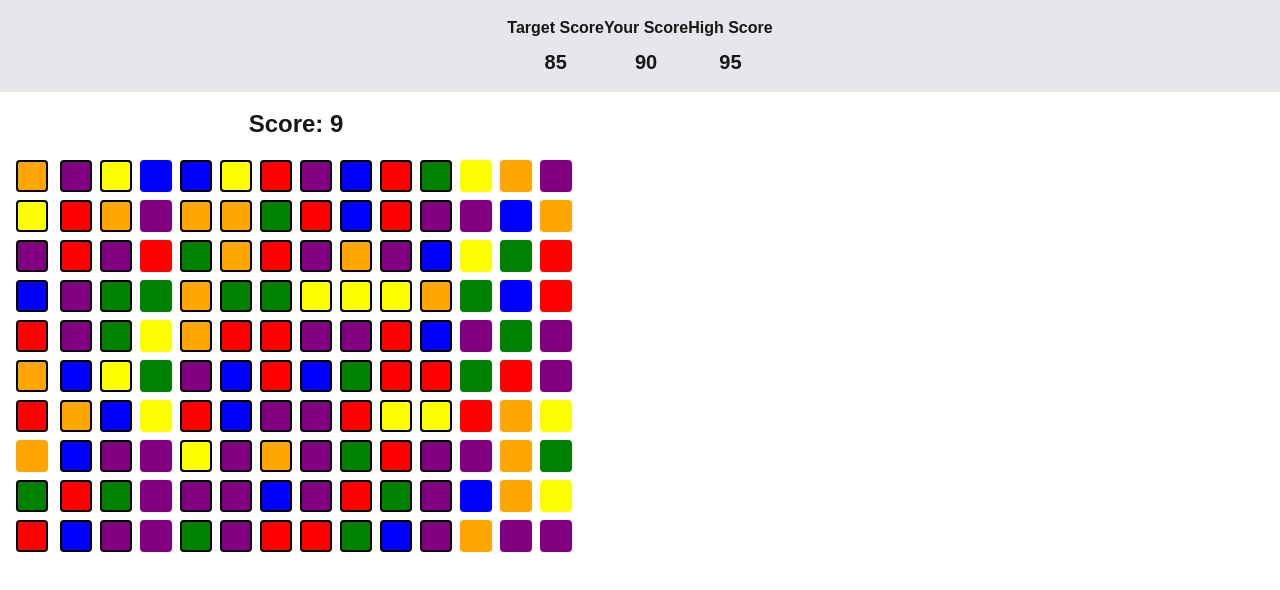
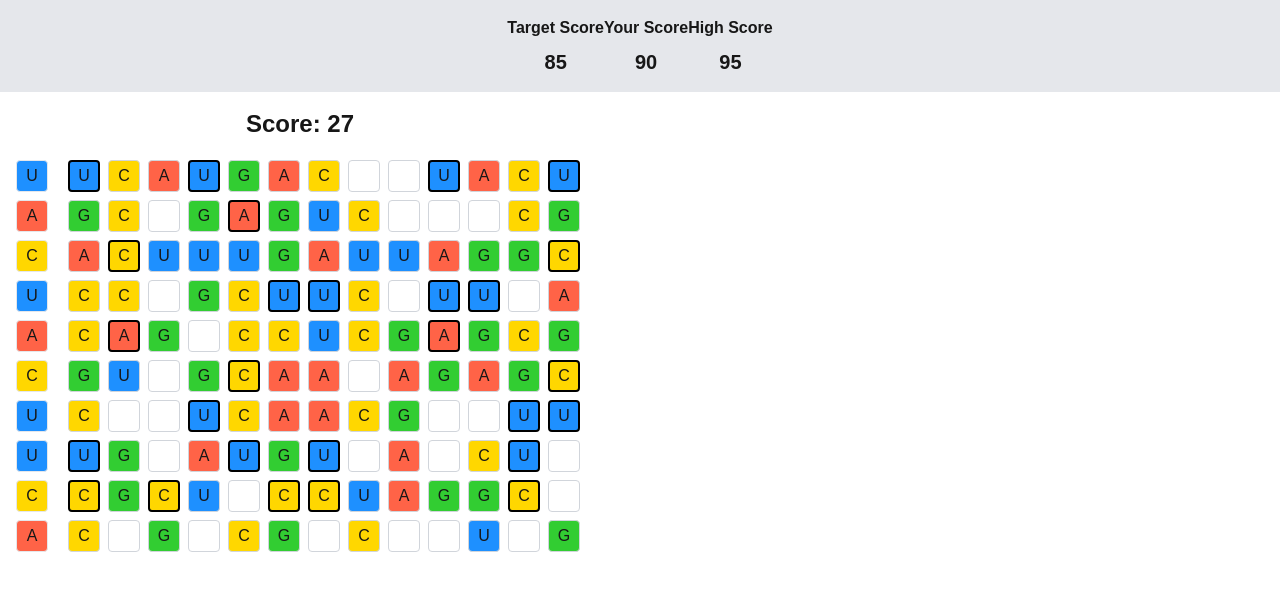
Before and after one commit to caoyang2002/sort-cat, a Next.js app in the folder science/: page / in a window 1280 px wide. Shown: the top 590 px of the page. Built offline with nearby package versions, Linux system fonts and the light colour scheme.

Commit message:
fix some bugs and perf style

```diff
--- a/science/components/PlayArea.tsx
+++ b/science/components/PlayArea.tsx
@@ -1,100 +1,89 @@
 "use client";
 
 import React, { useState, useCallback, useEffect } from "react";
+import {
+  calculateScore,
+  generateRandomBoard,
+  generateRandomTarget,
+  matchBoard,
+} from "./tool/logic";
+import { BASE_COLORS } from "@/model/base";
 
-const COLORS = ["white", "red", "blue", "green", "yellow", "purple", "orange"];
 const ROWS = 10;
 const COLS = 13;
+
 const ColorMatrixGame = () => {
-  const [task, setTask] = useState(
-    Array(ROWS)
-      .fill(0)
-      .map(() => Math.floor(Math.random() * 6) + 1)
+  const [targets, setTargets] = useState<string[]>([]);
+  const [board, setBoard] = useState<string[][]>([]);
+  const [score, setScore] = useState(0);
+  const [matchResult, setMatchResult] = useState<number[][]>(
+    Array(ROWS).fill(Array(COLS).fill(0))
   );
-  const [matrix, setMatrix] = useState(
-    Array(ROWS)
-      .fill(0)
-      .map(() =>
-        Array(COLS)
-          .fill(0)
-          .map(() => Math.floor(Math.random() * 6) + 1)
-      )
-  );
-  const [score, setScore] = useState(0);
-  const [highlightedColumns, setHighlightedColumns] = useState([]);
 
-  const calculateScore = useCallback(() => {
-    let newScore = 0;
-    const newHighlightedColumns = [];
+  // 初始化随机 targets 和 board
+  useEffect(() => {
+    setTargets([generateRandomTarget(ROWS)]);
+    setBoard(generateRandomBoard(ROWS, COLS));
+  }, []);
 
-    for (let j = 0; j < task.length; j++) {
-      let columnMatch = false;
-      for (let i = 0; i < matrix.length; i++) {
-        if (matrix[i][j] === task[j]) {
-          newScore++;
-          columnMatch = true;
-          break;
-        }
-      }
-      if (columnMatch) {
-        newHighlightedColumns.push(j);
-      }
-    }
-
-    setScore(newScore);
-    setHighlightedColumns(newHighlightedColumns);
-  }, [task, matrix]);
+  const calculateAndUpdateScore = useCallback(() => {
+    const result = matchBoard(board, targets);
+    setMatchResult(result);
+    setScore(calculateScore(result));
+  }, [board, targets]);
 
   useEffect(() => {
-    calculateScore();
-  }, [calculateScore]);
+    if (board.length > 0 && targets.length > 0) {
+      calculateAndUpdateScore();
+    }
+  }, [calculateAndUpdateScore, board, targets]);
 
   const handleCellClick = useCallback(
     (rowIndex: number, colIndex: number) => {
-      const newMatrix = [...matrix];
+      const newBoard = board.map((row) => [...row]);
       for (let i = 0; i < rowIndex; i++) {
-        newMatrix[i][colIndex] = newMatrix[i + 1][colIndex];
+        newBoard[i][colIndex] = newBoard[i + 1][colIndex];
       }
-      newMatrix[rowIndex][colIndex] = 0;
-      setMatrix(newMatrix);
-      calculateScore();
+      newBoard[rowIndex][colIndex] = "#";
+      setBoard(newBoard);
+      calculateAndUpdateScore();
     },
-    [matrix, calculateScore]
+    [board, calculateAndUpdateScore]
   );
 
   return (
     <div className="flex flex-col items-center p-4">
       <div className="text-2xl font-bold mb-4">Score: {score}</div>
       <div className="flex">
-        {/* side bar */}
-        <div className="mr-2 flex flex-col-reverse">
-          {task.map((color, index) => (
+        {/* Targets side bar */}
+        <div className="mr-4 flex flex-col">
+          {board.map((_, rowIndex) => (
             <div
-              key={index}
-              className={`w-8 h-8 ${
-                highlightedColumns.includes(index)
-                  ? "border-2 border-black rounded"
-                  : "rounded"
-              } my-1`}
-              style={{ backgroundColor: COLORS[color] }}
-            />
+              key={`target-${rowIndex}`}
+              className="w-8 h-8 border rounded my-1 flex items-center justify-center bg-gray-200"
+              style={{ backgroundColor: BASE_COLORS[targets[0][rowIndex]] }}
+            >
+              {targets[0][rowIndex]}
+            </div>
           ))}
         </div>
-        {/* play area */}
+        {/* Board play area */}
         <div className="flex flex-col">
-          {matrix.map((row, rowIndex) => (
+          {board.map((row, rowIndex) => (
             <div key={rowIndex} className="flex">
-              {row.map((color, colIndex) => (
+              {row.map((char, colIndex) => (
                 <div
                   key={colIndex}
-                  className={`w-8 h-8 rounded cursor-pointer my-1 mx-1 ${
-                    highlightedColumns.includes(colIndex)
+                  className={`w-8 h-8 rounded cursor-pointer my-1 mx-1 flex items-center justify-center ${
+                    matchResult[rowIndex][colIndex]
                       ? "border-2 border-black"
-                      : ""
+                      : "border border-gray-300"
                   }`}
-                  style={{ backgroundColor: COLORS[color] }}
+                  style={{ backgroundColor: BASE_COLORS[char] }}
                   onClick={() => handleCellClick(rowIndex, colIndex)}
-                />
+                >
+                  {char !== " " ? char : ""}
+                </div>
               ))}
             </div>
           ))}
--- /dev/null
+++ b/science/components/tool/logic.ts
@@ -0,0 +1,69 @@
+import { BASES } from "@/model/base";
+
+export function calculateScore(matchResult: number[][]): number {
+    let totalScore = 0;
+    for (let row = 0; row < matchResult.length; row++) {
+        let rowScore = 0;
+        let fullMatch = true;
+        for (let col = 0; col < matchResult[row].length; col++) {
+            if (matchResult[row][col] === 1) {
+                rowScore += 1;
+            } else {
+                fullMatch = false;
+            }
+        }
+        if (fullMatch) {
+            rowScore += 2;
+        }
+        totalScore += rowScore;
+    }
+    return totalScore;
+}
+
+export function matchBoard(board: string[][], targets: string[]): number[][] {
+    const rows = board.length;
+    const cols = board[0].length;
+    const matchResult: number[][] = Array.from({ length: rows }, () =>
+        Array(cols).fill(0)
+    );
+
+    const rowTargetMap = new Map<number, Set<string>>();
+    targets.forEach((target) => {
+        for (let i = 0; i < target.length; i++) {
+            if (target[i] !== "#") {
+                if (!rowTargetMap.has(i)) {
+                    rowTargetMap.set(i, new Set());
+                }
+                rowTargetMap.get(i)!.add(target[i]);
+            }
+        }
+    });
+
+    for (let row = 0; row < rows; row++) {
+        for (let col = 0; col < cols; col++) {
+            const char = board[row][col];
+            if (rowTargetMap.has(row) && rowTargetMap.get(row)!.has(char)) {
+                matchResult[row][col] = 1;
+            }
+        }
+    }
+
+    return matchResult;
+}
+
+export function generateRandomTarget(rows: number): string {
+    const bases = BASES.filter((base) => base !== " ");
+    return Array.from(
+        { length: rows },
+        () => bases[Math.floor(Math.random() * bases.length)]
+    ).join("");
+}
+
+export function generateRandomBoard(rows: number, cols: number): string[][] {
+    return Array.from({ length: rows }, () =>
+        Array.from(
+            { length: cols },
+            () => BASES[Math.floor(Math.random() * BASES.length)]
+        )
+    );
+}
--- /dev/null
+++ b/science/model/base.ts
@@ -0,0 +1,10 @@
+export const BASE_COLORS: { [key: string]: string } = {
+    A: "#FF6347", // Red
+    G: "#32CD32", // Green
+    U: "#1E90FF", // Blue
+    C: "#FFD700", // Yellow
+    T: "#FF0000", // Red Light
+    "#": "#808080", // Gray
+    " ": "#FFFFFF", // White
+};
+export const BASES = ["A", "G", "U", "C", " "];
```
